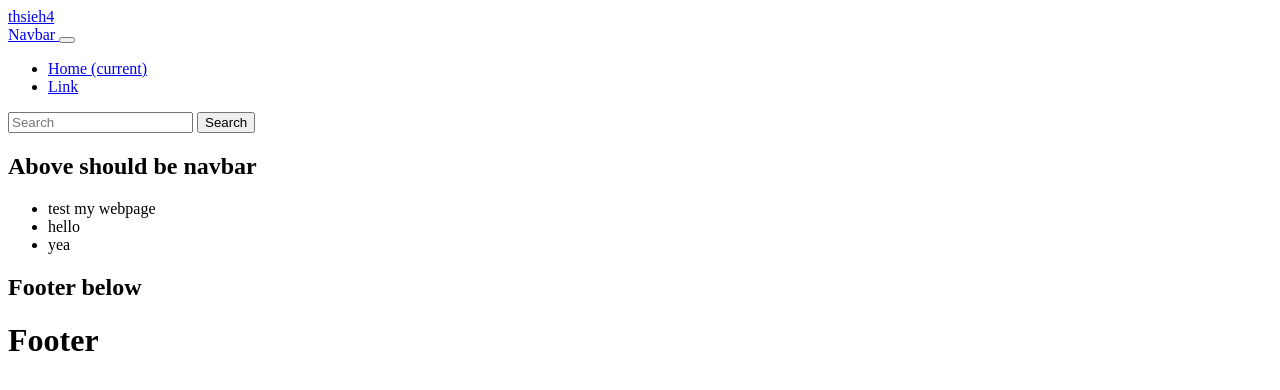
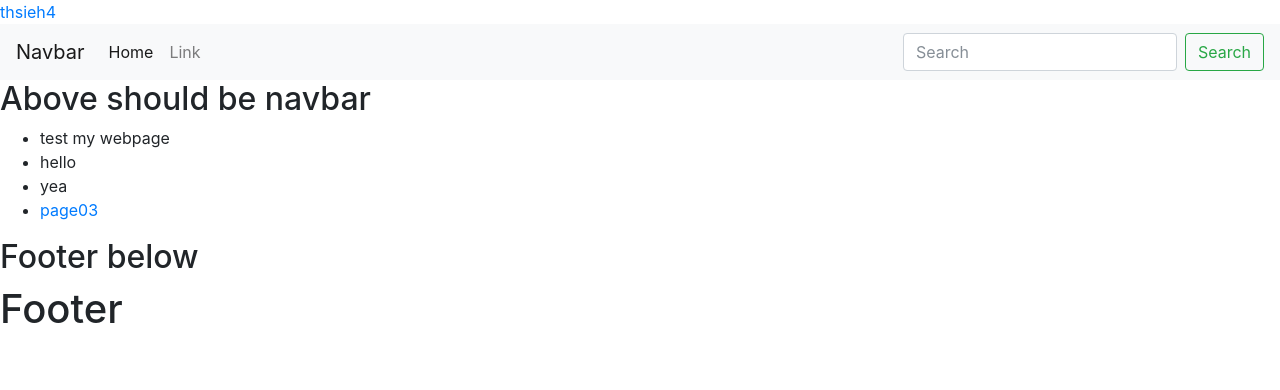
Before and after one commit to brucehsieh56/thsieh4.github.io, a Jekyll site: the page built from index.md, in a window 1280 px wide. Shown: the top 390 px of the page. Built offline with Jekyll 4.4.1, drawn with Linux system fonts in a browser that asks for light colours; nearby versions of some CDN libraries.

Commit message:
Update index.md

```diff
--- a/index.md
+++ b/index.md
@@ -2,13 +2,15 @@
 layout: default
 title: MAIN page
 ---
+{% include head.html %}
+
 {% include navbar.html %}
 ## Above should be navbar
 
 - test my webpage
 - hello
 - yea
-
+- [page03](https://thsieh4.github.io/page03)
 
 ## Footer below
 {% include footer.html %}
```
